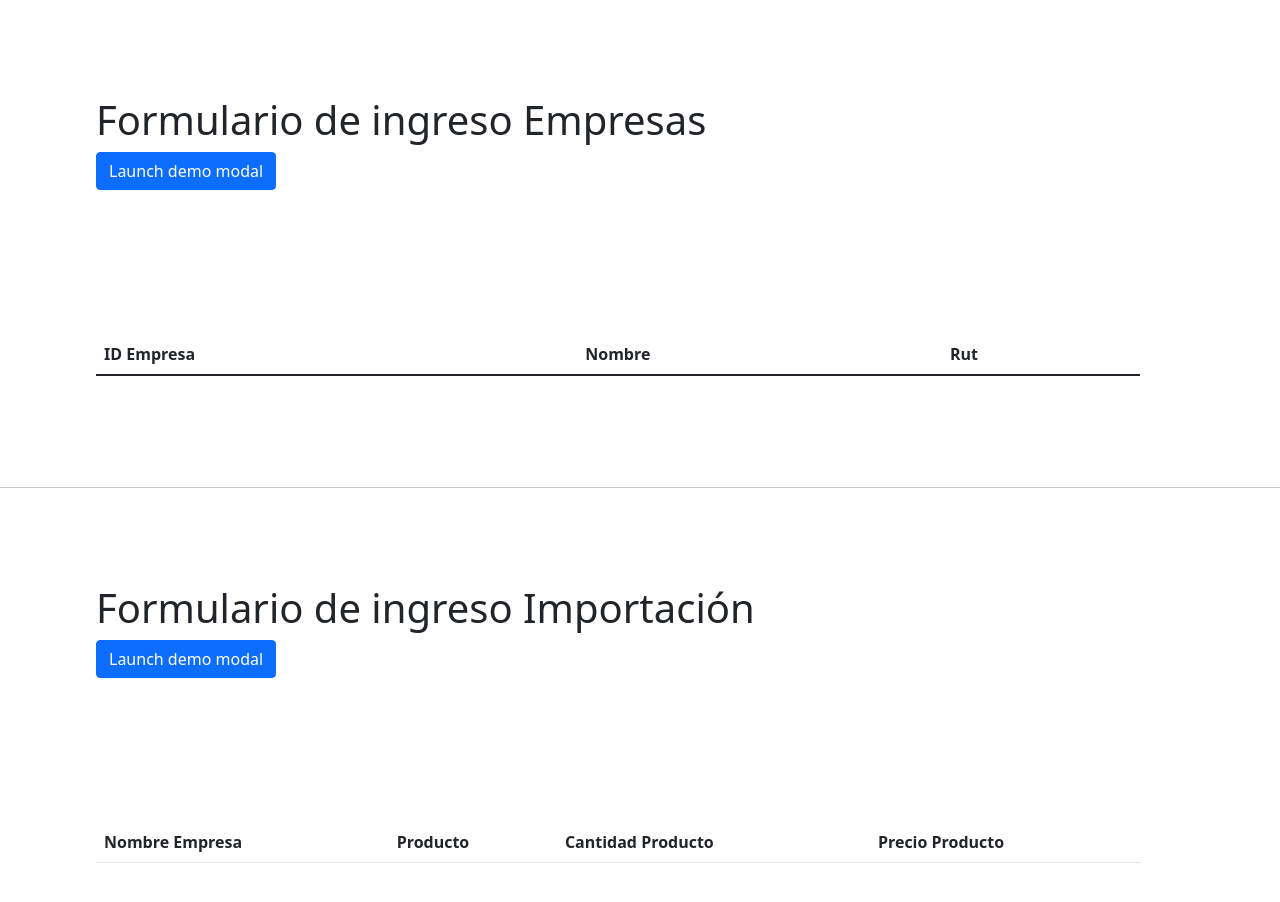
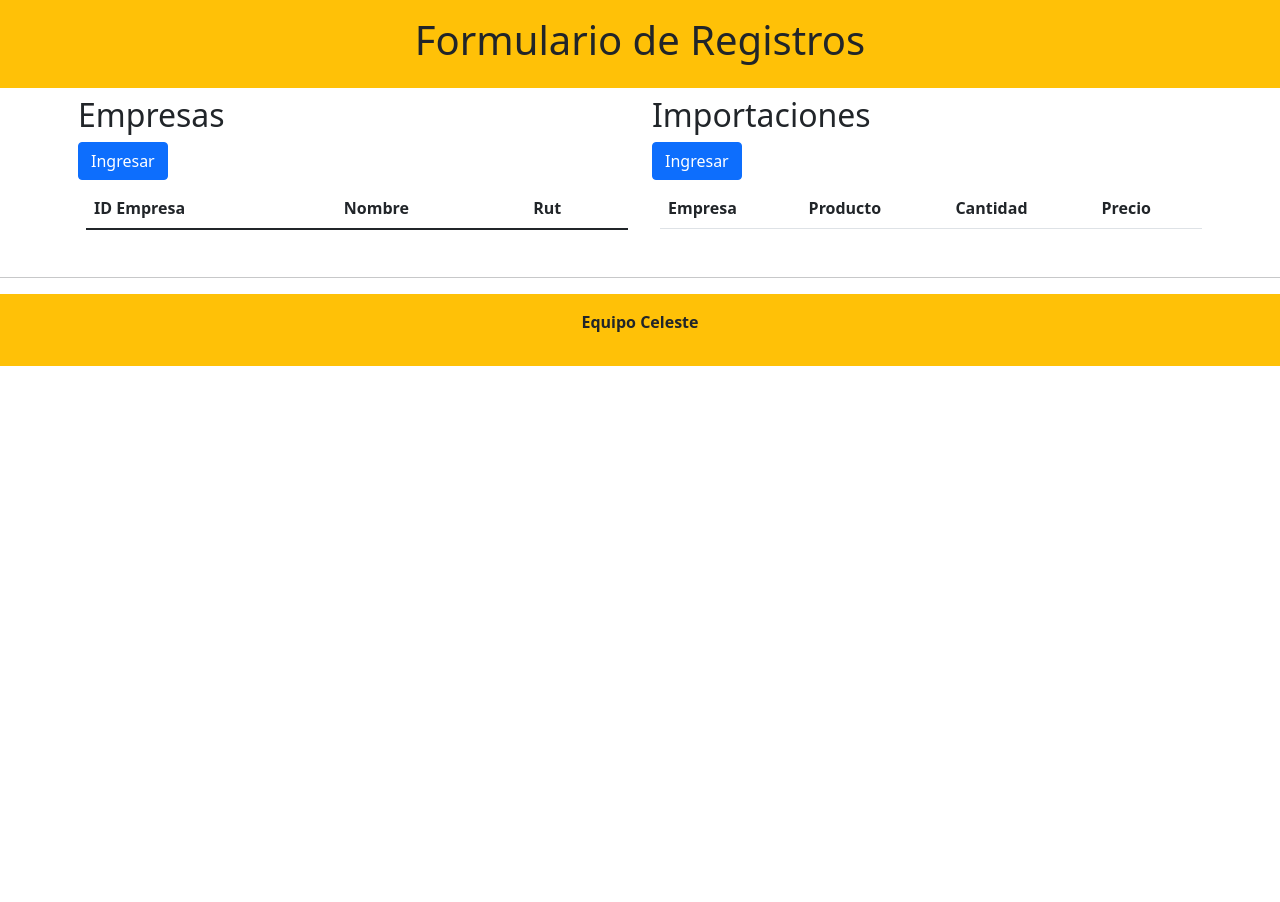
Before and after one commit to bastianpoloni/M4-Grupal-2, a plain HTML site: page src/index.html in a window 1280 px wide. After the commit the page ends 800 px from the top, so only its background shows below. Drawn offline with nearby package versions, Linux system fonts and the light colour scheme.

Commit message:
Ordenamiento

```diff
--- a/src/index.html
+++ b/src/index.html
@@ -1,62 +1,76 @@
 <!doctype html>
 <html lang="es">
+
 <head>
     <!-- Required meta tags -->
     <meta charset="utf-8">
     <meta name="viewport" content="width=device-width, initial-scale=1">
 
     <!-- Bootstrap CSS -->
-    <link href="https://cdn.jsdelivr.net/npm/bootstrap@5.1.3/dist/css/bootstrap.min.css" rel="stylesheet" integrity="sha384-1BmE4kWBq78iYhFldvKuhfTAU6auU8tT94WrHftjDbrCEXSU1oBoqyl2QvZ6jIW3" crossorigin="anonymous">
+    <link href="https://cdn.jsdelivr.net/npm/bootstrap@5.1.3/dist/css/bootstrap.min.css" rel="stylesheet"
+        integrity="sha384-1BmE4kWBq78iYhFldvKuhfTAU6auU8tT94WrHftjDbrCEXSU1oBoqyl2QvZ6jIW3" crossorigin="anonymous">
 
 
 
     <title>Ingreso de Empresas</title>
 </head>
+
 <body>
+    <nav class="navbar navbar-dark bg-warning container-fluid d-flex justify-content-center">
+        <h1 class="text-center p-2">Formulario de Registros</h1>
+    </nav>
+    <main>
 
-    <div class="container p-5 m-5">
-        <h1>Formulario de ingreso Empresas</h1>
-        <button type="button" class="btn btn-primary" data-bs-toggle="modal" data-bs-target="#exampleModal">
-            Launch demo modal
+        <div class="container p-2 ">
+            <div class="row">
+                <div class="col-6">
+                    <h2>Empresas</h2>
+                    <button type="button" class="btn btn-primary" data-bs-toggle="modal" data-bs-target="#modalEmpresa">
+                        Ingresar
                     </button>
 
                     <!-- Modal -->
-            <div class="modal fade" id="exampleModal" tabindex="-1" aria-labelledby="exampleModalLabel" aria-hidden="true">
+                    <div class="modal fade" id="modalEmpresa" tabindex="-1" aria-labelledby="exampleModalLabel"
+                        aria-hidden="true">
                         <div class="modal-dialog">
                             <div class="modal-content">
                                 <div class="modal-header">
                                     <h5 class="modal-title" id="exampleModalLabel">INGRESO DE EMPRESA</h5>
-                    <button type="button" class="btn-close" data-bs-dismiss="modal" aria-label="Close"></button>
+                                    <button type="button" class="btn-close" data-bs-dismiss="modal"
+                                        aria-label="Close"></button>
                                 </div>
                                 <div class="modal-body">
                                     <form action="" id="formularioEmpresa">
                                         <div class="mb-3">
                                             <label for="formGroupExampleInput" class="form-label">Id Empresa</label>
-                                <input type="text" class="form-control" id="idEmpresa" placeholder="Ingresa ID empresa">
+                                            <input type="text" class="form-control" id="idEmpresa"
+                                                placeholder="Ingresa ID empresa">
                                         </div>
                                         <div class="mb-3">
                                             <label for="formGroupExampleInput2" class="form-label">Nombre</label>
-                                <input type="text" class="form-control" id="nomEmpresa" placeholder="Ingrese el nombre de la Empresa">
+                                            <input type="text" class="form-control" id="nomEmpresa"
+                                                placeholder="Ingrese el nombre de la Empresa">
                                         </div>
                                         <div class="mb-3">
                                             <label for="formGroupExampleInput" class="form-label">Rut</label>
-                                <input type="text" class="form-control" id="rutEmpresa" placeholder="Ingrese Rut Empresa">
+                                            <input type="text" class="form-control" id="rutEmpresa"
+                                                placeholder="Ingrese Rut Empresa">
                                         </div>
 
                                     </form>
                                 </div>
                                 <div class="modal-footer">
-                    <button type="button" class="btn btn-secondary" data-bs-dismiss="modal">Cerrar</button>
-                    <button type="button" class="btn btn-primary" onclick="crearEmpresa()"  data-bs-dismiss="modal">Agregar Empresa</button>
+                                    <button type="button" class="btn btn-secondary"
+                                        data-bs-dismiss="modal">Cerrar</button>
+                                    <button type="button" class="btn btn-primary" onclick="crearEmpresa()"
+                                        data-bs-dismiss="modal">Agregar Empresa</button>
                                 </div>
                             </div>
                         </div>
                     </div>
-    </div>
-
                     <!-- Button trigger modal -->
-    <div class="container p-5 m-5">
-        <table class="table" id="tablaEmpresa">
+                    <div class="container p-1 m-1">
+                        <table class="table table-striped" id="tablaEmpresa">
                             <thead>
                                 <tr>
                                     <th scope="col">ID Empresa</th>
@@ -64,85 +78,105 @@
                                     <th scope="col">Rut</th>
                                 </tr>
                             </thead>
-                <tbody >
+                            <tbody>
                                 <tr id="rowEmpresa">
 
                                 </tr>
                             </tbody>
                         </table>
                     </div>
+                </div>
 
-<hr>
-<title>Ingreso de Importacion</title>
-</head>
-<body>
 
-<div class="container p-5 m-5">
-    <h1>Formulario de ingreso Importación</h1>
-    <button type="button" class="btn btn-primary" data-bs-toggle="modal" data-bs-target="#exampleModal">
-        Launch demo modal
+                <div class="col-6">
+                    <h2>Importaciones</h2>
+                    <button type="button" class="btn btn-primary" data-bs-toggle="modal" data-bs-target="#modalImportacion">
+                        Ingresar
                     </button>
 
                     <!-- Modal -->
-        <div class="modal fade" id="exampleModal" tabindex="-1" aria-labelledby="exampleModalLabel" aria-hidden="true">
+                    <div class="modal fade" id="modalImportacion" tabindex="-1" aria-labelledby="exampleModalLabel"
+                        aria-hidden="true">
                         <div class="modal-dialog">
                             <div class="modal-content">
                                 <div class="modal-header">
                                     <h5 class="modal-title" id="exampleModalLabel">INGRESO DE EMPRESA</h5>
-                <button type="button" class="btn-close" data-bs-dismiss="modal" aria-label="Close"></button>
+                                    <button type="button" class="btn-close" data-bs-dismiss="modal"
+                                        aria-label="Close"></button>
                                 </div>
                                 <div class="modal-body">
-                    <form action="" id="formularioEmpresa">
+                                    <form action="" id="formularioImportacion">
                                         <div class="mb-3">
-                            <label for="formGroupExampleInput" class="form-label">Nombre Empresa</label>
-                            <input type="text" class="form-control" id="nombreEmpresa" placeholder="Ingresa ID empresa">
+                                            <label for="formGroupExampleInput" class="form-label">Empresa</label>
+                                            <input type="text" class="form-control" id="nombreEmpresa"
+                                                placeholder="Ingresa ID empresa">
                                         </div>
 
                                         <div class="mb-3">
                                             <label for="formGroupExampleInput2" class="form-label">Producto</label>
-                            <input type="text" class="form-control" id="producto" placeholder="Ingrese el nombre de la Empresa">
+                                            <input type="text" class="form-control" id="producto"
+                                                placeholder="Ingrese el nombre de la Empresa">
                                         </div>
                                         <div class="mb-3">
-                            <label for="formGroupExampleInput" class="form-label">Cantidad Producto</label>
-                            <input type="text" class="form-control" id="cantidad" placeholder="Ingrese Rut Empresa">
+                                            <label for="formGroupExampleInput" class="form-label">Cantidad</label>
+                                            <input type="text" class="form-control" id="cantidad"
+                                                placeholder="Ingrese Rut Empresa">
                                         </div>
                                         <div class="mb-3">
-                            <label for="formGroupExampleInput" class="form-label">Precio Producto</label>
-                            <input type="text" class="form-control" id="precio" placeholder="Ingrese Rut Empresa">
+                                            <label for="formGroupExampleInput" class="form-label">Precio</label>
+                                            <input type="text" class="form-control" id="precio"
+                                                placeholder="Ingrese Rut Empresa">
                                         </div>
 
                                     </form>
                                 </div>
                                 <div class="modal-footer">
-                <button type="button" class="btn btn-secondary" data-bs-dismiss="modal">Cerrar</button>
-                <button type="button" class="btn btn-primary" onclick="crearImportacion()"  data-bs-dismiss="modal">Agregar Empresa</button>
+                                    <button type="button" class="btn btn-secondary"
+                                        data-bs-dismiss="modal">Cerrar</button>
+                                    <button type="button" class="btn btn-primary" onclick="crearImportacion()"
+                                        data-bs-dismiss="modal">Agregar Importacion</button>
                                 </div>
                             </div>
                         </div>
                     </div>
-</div>
-
                     <!-- Button trigger modal -->
-<div class="container p-5 m-5">
+                    <div class="container p-1 m-1">
                         <table class="table" id="tablaEmpresa">
                             <thead>
                                 <tr>
-                <th scope="col">Nombre Empresa</th>
+                                    <th scope="col">Empresa</th>
                                     <th scope="col">Producto</th>
-                <th scope="col">Cantidad Producto</th>
-                <th scope="col">Precio Producto</th>
+                                    <th scope="col">Cantidad</th>
+                                    <th scope="col">Precio</th>
                                 </tr>
                             </thead>
-            <tbody >
+                            <tbody>
 
                             </tbody>
                         </table>
                     </div>
+                </div>
+
+
+            </div>
+        </div>
+    </main>
+    <hr>
+    <footer class="navbar navbar-dark bg-warning container-fluid d-flex justify-content-center">
+        <p class="text-center p-2"><b>Equipo Celeste</b></p>
+    </footer>
+
+
+
+
+
 
     <!-- Optional JavaScript; choose one of the two! -->
 
     <!-- Option 1: Bootstrap Bundle with Popper -->
-    <script src="https://cdn.jsdelivr.net/npm/bootstrap@5.1.3/dist/js/bootstrap.bundle.min.js" integrity="sha384-ka7Sk0Gln4gmtz2MlQnikT1wXgYsOg+OMhuP+IlRH9sENBO0LRn5q+8nbTov4+1p" crossorigin="anonymous"></script>
+    <script src="https://cdn.jsdelivr.net/npm/bootstrap@5.1.3/dist/js/bootstrap.bundle.min.js"
+        integrity="sha384-ka7Sk0Gln4gmtz2MlQnikT1wXgYsOg+OMhuP+IlRH9sENBO0LRn5q+8nbTov4+1p"
+        crossorigin="anonymous"></script>
 
 
     <!-- Option 2: Separate Popper and Bootstrap JS -->
@@ -152,4 +186,5 @@
     -->
     <script src="./main.js"></script>
 </body>
+
 </html>
```
Also changed, not shown: src/main.js (+32 -28 lines). Lines whose indentation alone changed are shown as unchanged.
